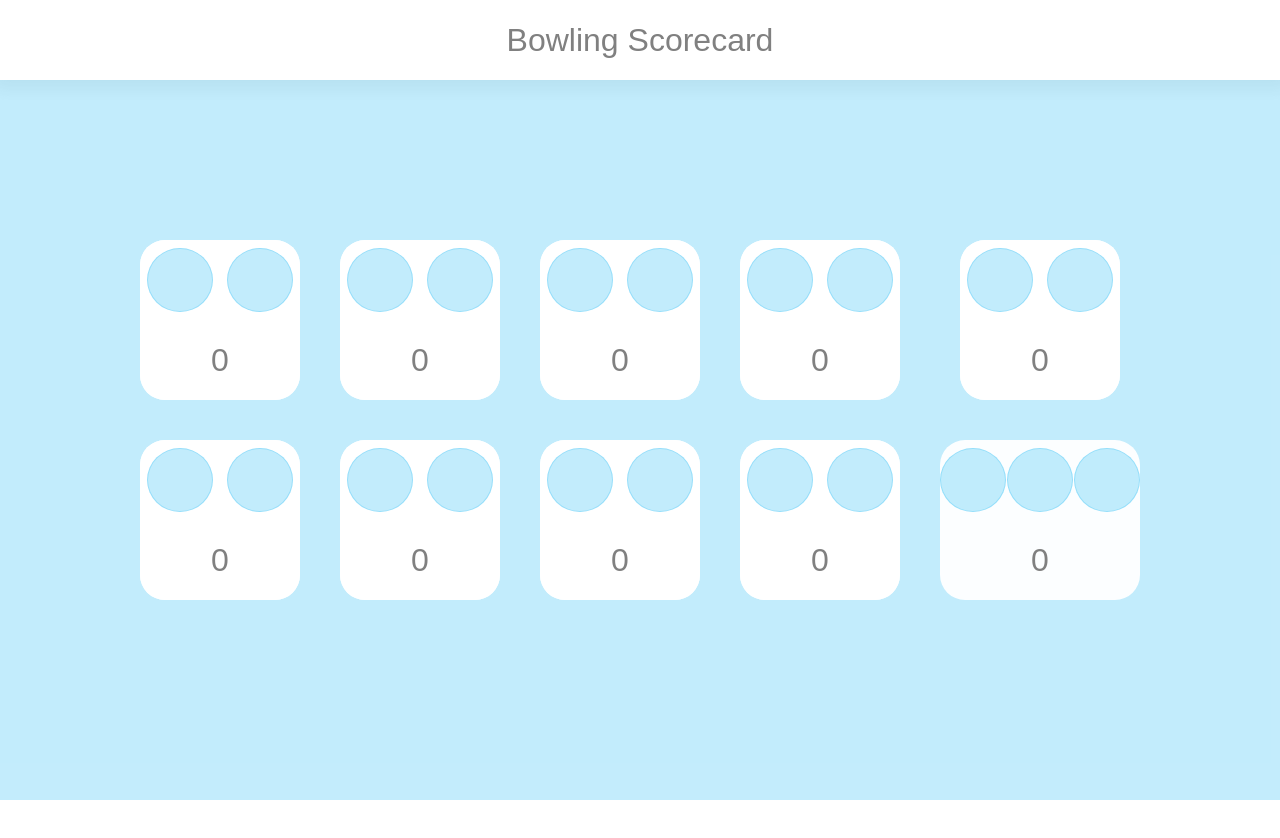
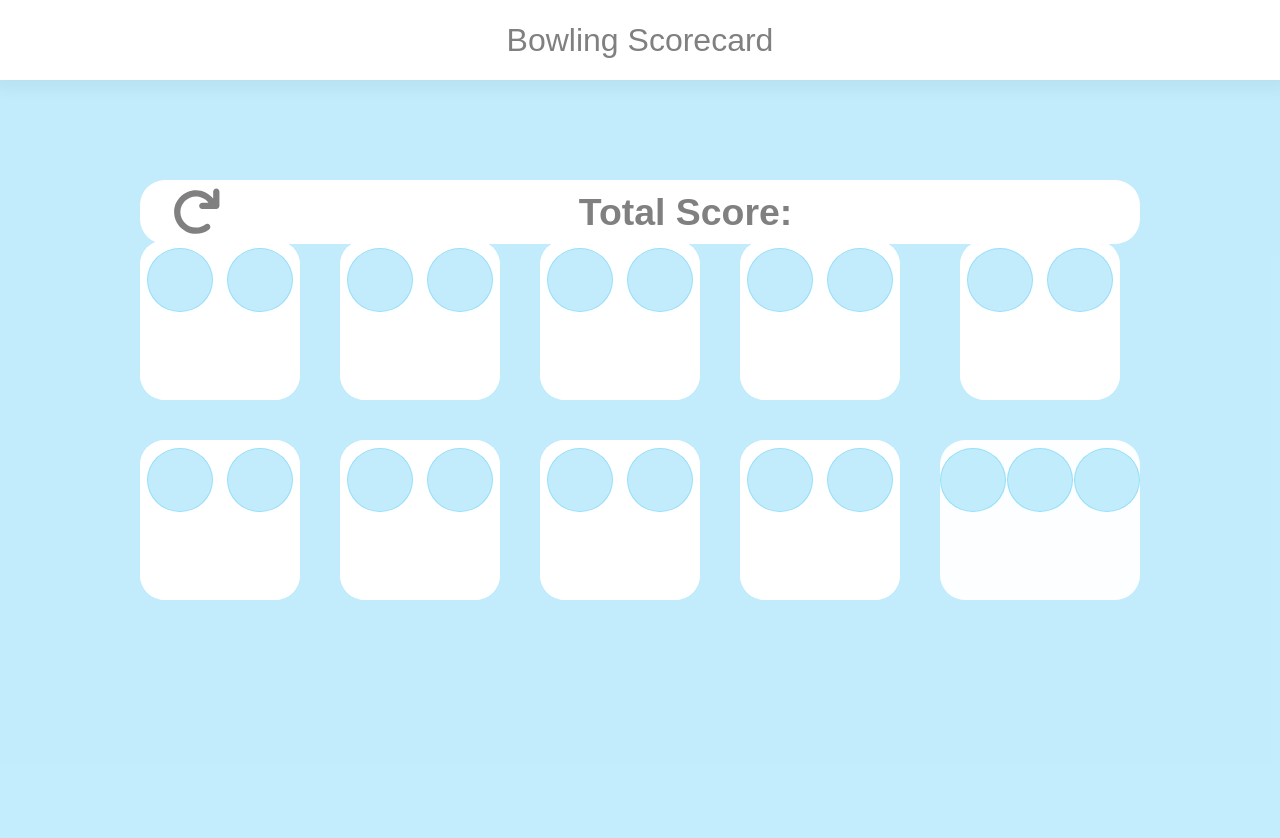
Before and after one commit to EMDevelop/BowlingScorecardJS, a plain HTML site: page index.html in a window 1280 px wide. Before the commit the page ends 800 px from the top, so only its background shows below. Drawn offline with Linux system fonts and the light colour scheme.

Commit message:
final touches, CSS, README preview, reset modifications

```diff
--- a/index.css
+++ b/index.css
@@ -47,11 +47,63 @@ input:active {
 
 .page {
   margin-top: 0;
+  padding-top: 100px;
   margin: auto;
   width: 100%;
   max-width: 1920px;
   height: 90vh;
   background-color: rgba(36, 184, 243, 0.274);
+}
+
+.score-banner {
+  min-width: 1000px;
+  width: 60%;
+  max-width: 1500px;
+  height: 8vh;
+  background-color: white;
+  margin: auto;
+  border-radius: 25px;
+  display: flex;
+  flex-direction: row;
+  justify-content: center;
+  align-items: center;
+}
+
+.reset-section {
+  flex: 1;
+  display: flex;
+  justify-content: center;
+  align-items: center;
+}
+
+.score {
+  margin-left: 20px;
+  color: green(36, 184, 243, 0.274) !important;
+}
+
+.scores-section {
+  flex: 8;
+  display: flex;
+  flex-direction: row;
+  justify-content: center;
+  align-items: center;
+}
+
+.reset {
+  height: 50px;
+  width: 50px;
+}
+
+.reset:hover {
+  height: 50px;
+  width: 50px;
+  color: rgba(36, 184, 243, 0.274);
+}
+
+.reset:active {
+  height: 40px;
+  width: 40px;
+  color: green;
 }
 
 .score-card-container {
--- a/index.html
+++ b/index.html
@@ -10,6 +10,18 @@
   <body>
     <header>Bowling Scorecard</header>
     <div class="page">
+      <div class="score-banner">
+        <!-- reset button, Total score-->
+        <div class="reset-section">
+          <svg class="reset" id="reset-score" aria-hidden="true" focusable="false" data-prefix="fas" data-icon="arrow-rotate-right" class="svg-inline--fa fa-arrow-rotate-right" role="img" xmlns="http://www.w3.org/2000/svg" viewBox="0 0 512 512"><path fill="currentColor" d="M496 48V192c0 17.69-14.31 32-32 32H320c-17.69 0-32-14.31-32-32s14.31-32 32-32h63.39c-29.97-39.7-77.25-63.78-127.6-63.78C167.7 96.22 96 167.9 96 256s71.69 159.8 159.8 159.8c34.88 0 68.03-11.03 95.88-31.94c14.22-10.53 34.22-7.75 44.81 6.375c10.59 14.16 7.75 34.22-6.375 44.81c-39.03 29.28-85.36 44.86-134.2 44.86C132.5 479.9 32 379.4 32 256s100.5-223.9 223.9-223.9c69.15 0 134 32.47 176.1 86.12V48c0-17.69 14.31-32 32-32S496 30.31 496 48z"></path></svg>
+        </div>
+        <div class="scores-section">
+          <h3 class="total-score">Total Score:</h3>
+          <h3 class="score" id="total-score">300</h3>
+        </div>
+      </div>
+
+      </div>
       <div class="score-card-container">
         <div class="standard_frame_container">
           <div class="rolls">
--- a/index.js
+++ b/index.js
@@ -1,6 +1,19 @@
 document.addEventListener("DOMContentLoaded", () => {
   const game = new Game();
   let data = [
+    [0, 0],
+    [0, 0],
+    [0, 0],
+    [0, 0],
+    [0, 0],
+    [0, 0],
+    [0, 0],
+    [0, 0],
+    [0, 0],
+    [0, 0, 0],
+  ];
+
+  const reset = [
     [0, 0],
     [0, 0],
     [0, 0],
@@ -28,6 +41,7 @@ document.addEventListener("DOMContentLoaded", () => {
     document.querySelector("#fr-8").innerText = game.frames[7].frameTotal;
     document.querySelector("#fr-9").innerText = game.frames[8].frameTotal;
     document.querySelector("#fr-10").innerText = game.frames[9].frameTotal;
+    document.querySelector("#total-score").innerText = game.gameTotal;
   };
 
   const update = (data) => {
@@ -37,6 +51,57 @@ document.addEventListener("DOMContentLoaded", () => {
   };
 
   update(data);
+
+  const updateInputFields = () => {
+    document.getElementById("fr-1-r-1").value = "";
+    document.getElementById("fr-1-r-2").value = "";
+    document.getElementById("fr-2-r-1").value = "";
+    document.getElementById("fr-2-r-2").value = "";
+    document.getElementById("fr-3-r-1").value = "";
+    document.getElementById("fr-3-r-2").value = "";
+    document.getElementById("fr-4-r-1").value = "";
+    document.getElementById("fr-4-r-2").value = "";
+    document.getElementById("fr-5-r-1").value = "";
+    document.getElementById("fr-5-r-2").value = "";
+    document.getElementById("fr-6-r-1").value = "";
+    document.getElementById("fr-6-r-2").value = "";
+    document.getElementById("fr-7-r-1").value = "";
+    document.getElementById("fr-7-r-2").value = "";
+    document.getElementById("fr-8-r-1").value = "";
+    document.getElementById("fr-8-r-2").value = "";
+    document.getElementById("fr-9-r-1").value = "";
+    document.getElementById("fr-9-r-2").value = "";
+    document.getElementById("fr-10-r-1").value = "";
+    document.getElementById("fr-10-r-2").value = "";
+    document.getElementById("fr-10-r-3").value = "";
+    document.querySelector("#fr-1").innerText = "";
+    document.querySelector("#fr-2").innerText = "";
+    document.querySelector("#fr-3").innerText = "";
+    document.querySelector("#fr-4").innerText = "";
+    document.querySelector("#fr-5").innerText = "";
+    document.querySelector("#fr-6").innerText = "";
+    document.querySelector("#fr-7").innerText = "";
+    document.querySelector("#fr-8").innerText = "";
+    document.querySelector("#fr-9").innerText = "";
+    document.querySelector("#fr-10").innerText = "";
+    document.querySelector("#total-score").innerText = "";
+  };
+
+  updateInputFields();
+
+  const resetEntireGame = () => {
+    game.resetScores();
+    data = reset;
+    update(data);
+    updateInputFields();
+    updateFrames();
+  };
+
+  // reset
+  document.querySelector("#reset-score").addEventListener("click", () => {
+    // console.log("clicked");
+    resetEntireGame();
+  });
 
   // 1
   document.querySelector("#fr-1-r-1").addEventListener("change", (e) => {
@@ -184,7 +249,7 @@ document.addEventListener("DOMContentLoaded", () => {
   // 10
   document.querySelector("#fr-10-r-1").addEventListener("change", (e) => {
     // console.log(data[9]);
-    // console.log(game.frames[9].frameTotal);
+    // console.log("";
     data[9][0] = e.target.value ? parseInt(e.target.value) : 0;
     update(data);
   });
```
Also changed, not shown: 1 other file.
